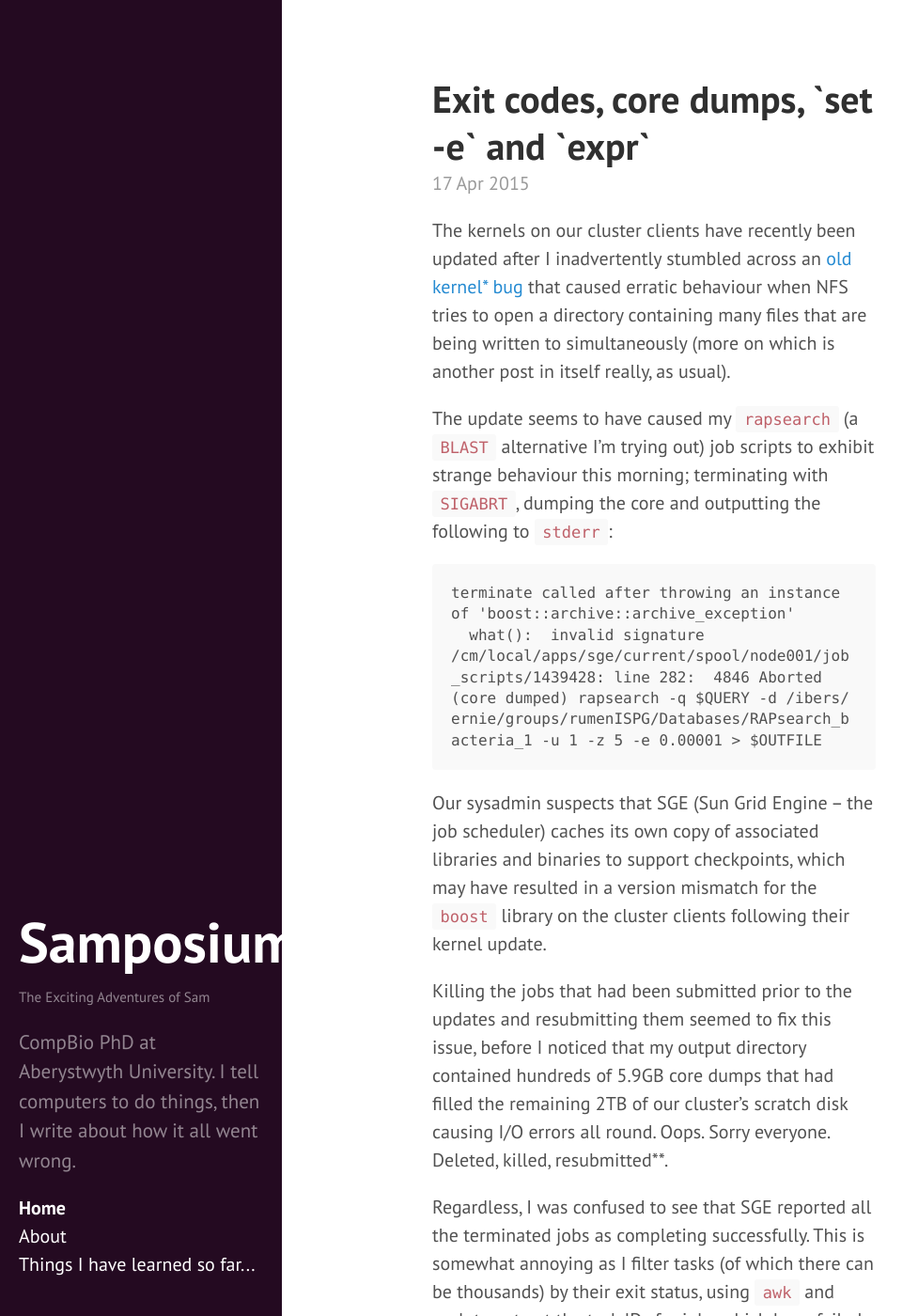
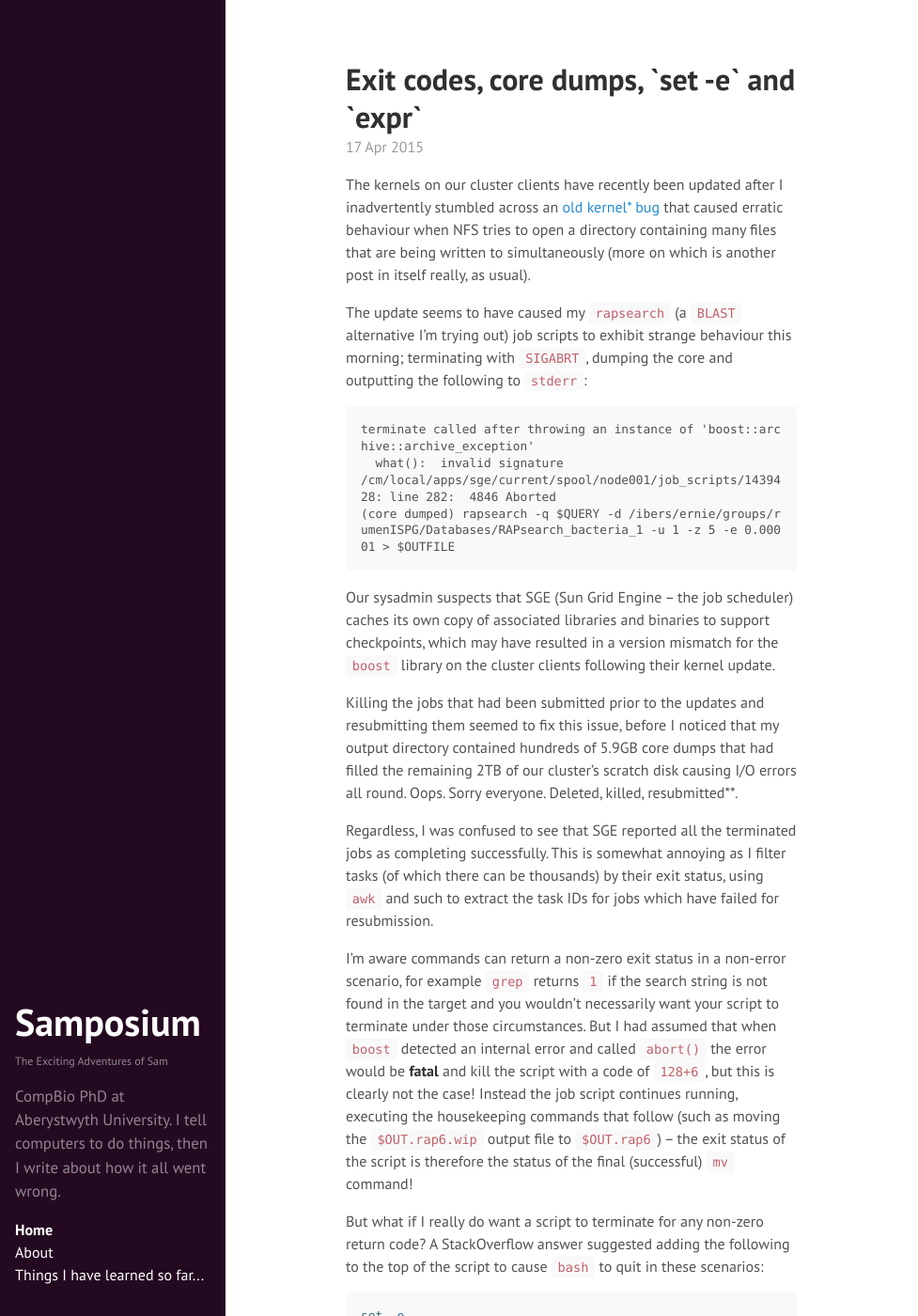
Before and after one commit to SamStudio8/samstudio8.github.io.off, a Jekyll site: the page built from index.html, in a window 1280 px wide and 1400 px high. Shown: the whole window at 94% size, without its empty margins (0-977 px from the left). Built offline with Jekyll 4.4.1, drawn with Linux system fonts in a browser that asks for light colours; Markdown is read by kramdown in place of the engine named in the settings; the list of posts is cut into pages by our own code.

Commit message:
Smallerize font

```diff
--- a/public/css/hyde.css
+++ b/public/css/hyde.css
@@ -41,7 +41,7 @@ html {
 }
 @media (min-width: 58rem) {
   html {
-    font-size: 20px;
+    font-size: 16px;
   }
 }
 
@@ -79,7 +79,7 @@ html {
 .sidebar-about h1 {
   color: #fff;
   margin-top: 0;
-  font-size: 3rem;
+  font-size: 2.5rem;
 }
 
 /* Sidebar nav */
```
